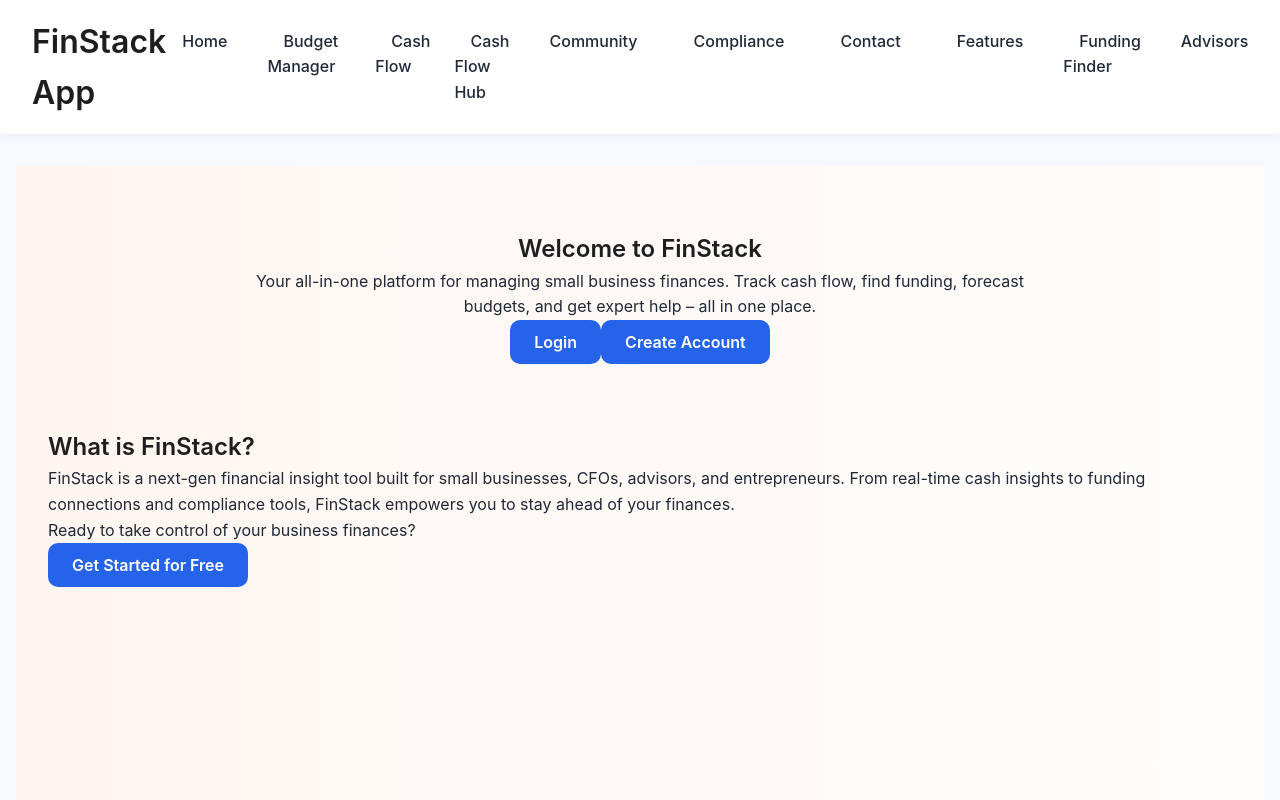
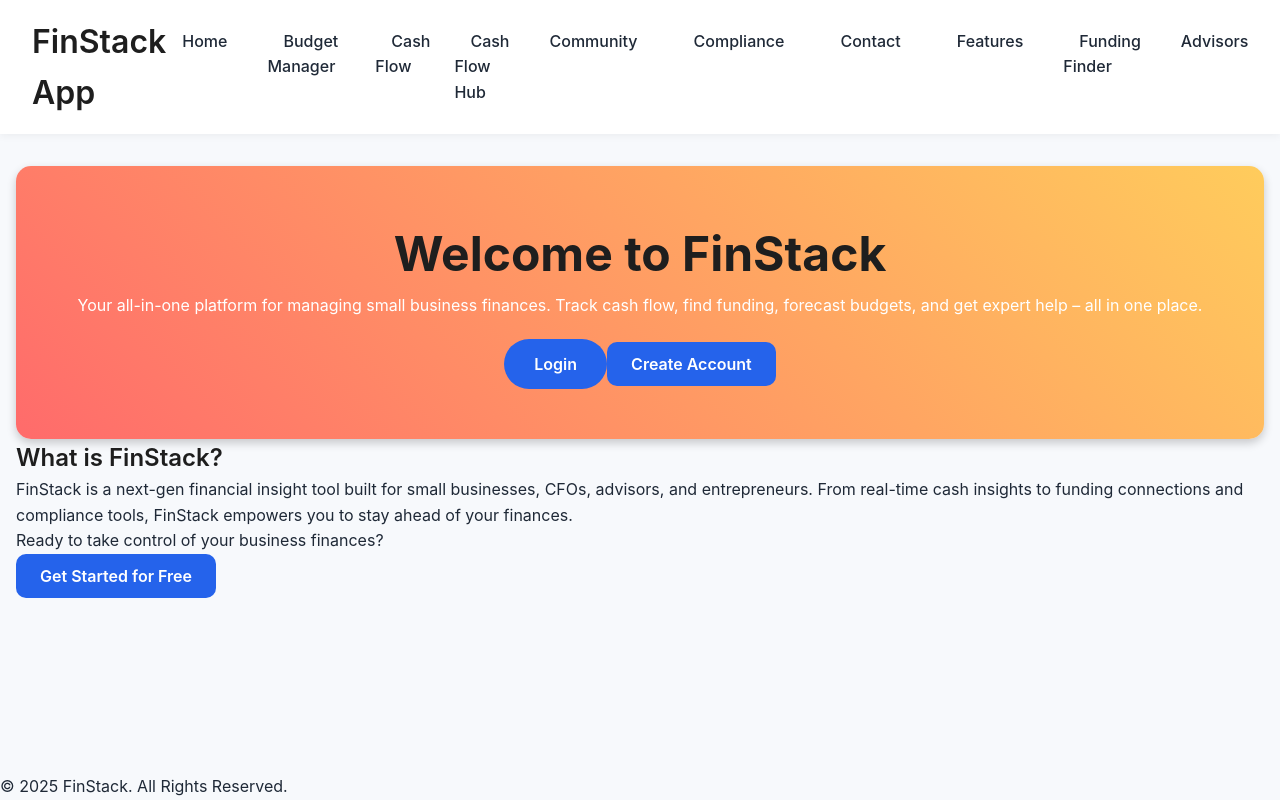
Before and after one commit to acstumler/finstack-app, a React (Create React App) app: page / in a window 1280 px wide. Shown: the top 800 px of the page. Built offline with nearby package versions, Linux system fonts and the light colour scheme.

Commit message:
Fix imports and button functionality

```diff
--- a/src/App.css
+++ b/src/App.css
@@ -99,53 +99,19 @@ button:hover {
   background-color: rgba(37, 99, 235, 0.1);
 }
 
-/* Funding Finder Page */
-.funding-finder {
-  background-color: #ffffff;
-  padding: 2rem;
-  border-radius: 12px;
-  box-shadow: 0 4px 12px rgba(0, 0, 0, 0.08);
-  margin-top: 2rem;
+/* Retro styling for buttons */
+.retro-button {
+  padding: 10px 20px;
+  border-radius: 25px;
+  background: linear-gradient(45deg, #ff6b6b, #ffcc5c);
+  color: white;
+  font-weight: bold;
+  border: none;
+  cursor: pointer;
 }
 
-.funding-finder-form {
-  margin-top: 20px;
-}
-
-.eligibility-result {
-  margin-top: 20px;
-  font-weight: bold;
-  color: green;
-}
-
-/* Animations */
-.fade-in {
-  animation: fadeIn ease 0.7s;
-}
-
-@keyframes fadeIn {
-  from {
-    opacity: 0;
-    transform: translateY(8px);
-  }
-  to {
-    opacity: 1;
-    transform: translateY(0);
-  }
-}
-
-/* Footer */
-footer {
-  text-align: center;
-  padding: 1rem 0;
-  color: #6b7280;
-  font-size: 0.875rem;
-  background-color: #ffffff;
-  border-top: 1px solid #e5e7eb;
-}
-
-footer p {
-  margin: 0;
+.retro-button:hover {
+  background: linear-gradient(45deg, #ffcc5c, #ff6b6b);
 }
 
 /* Mobile Responsiveness */
@@ -160,10 +126,6 @@ footer p {
     gap: 1rem;
   }
 
-  .funding-finder {
-    padding: 1.5rem;
-  }
-
   .container {
     padding: 1rem;
   }
--- a/src/styles/Home.css
+++ b/src/styles/Home.css
@@ -1,56 +1,30 @@
-/* Home.css */
-.home-container {
-    padding: 4rem 2rem;
-    background: linear-gradient(to right, #fff5f0, #fefdfb);
-    font-family: 'Inter', sans-serif;
-    min-height: 100vh;
-  }
+/* Home.css - Hero Section */
+.hero-section {
+  background: linear-gradient(45deg, #ff6b6b, #ffcc5c);
+  color: white;
+  text-align: center;
+  padding: 50px 20px;
+  border-radius: 15px;
+  box-shadow: 0 4px 10px rgba(0, 0, 0, 0.2);
+}
 
-  .hero-section {
-    text-align: center;
-    max-width: 800px;
-    margin: 0 auto 4rem;
-  }
+.hero-section h1 {
+  font-size: 3rem;
+  font-weight: bold;
+}
 
-  .hero-title {
-    font-size: 2.5rem;
-    font-weight: 700;
-    background: linear-gradient(to right, #d44b23, #f49e64);
-    -webkit-background-clip: text;
-    -webkit-text-fill-color: transparent;
-  }
+.hero-section .cta-buttons {
+  margin-top: 20px;
+}
 
-  .feature-grid {
-    display: grid;
-    grid-template-columns: repeat(auto-fit, minmax(260px, 1fr));
-    gap: 2rem;
-    max-width: 1100px;
-    margin: 0 auto;
-  }
+.hero-section .btn-primary {
+  background-color: #2563eb;
+  color: white;
+  padding: 15px 30px;
+  border-radius: 25px;
+  font-size: 1rem;
+}
 
-  .feature-card {
-    background: rgba(255, 255, 255, 0.7);
-    border: 1px solid #eee;
-    border-radius: 16px;
-    padding: 1.5rem;
-    box-shadow: 0 12px 30px rgba(0, 0, 0, 0.05);
-    text-align: center;
-    backdrop-filter: blur(6px);
-    transition: all 0.3s ease;
-  }
-
-  .feature-card:hover {
-    box-shadow: 0 16px 40px rgba(0, 0, 0, 0.1);
-    transform: translateY(-4px);
-  }
-
-  .feature-card .icon {
-    margin-bottom: 1rem;
-    color: #d44b23;
-  }
-
-  .feature-card p {
-    font-weight: 600;
-    font-size: 1rem;
-    color: #333;
-  }
+.hero-section .btn-primary:hover {
+  background-color: #1d4ed8;
+}
```
